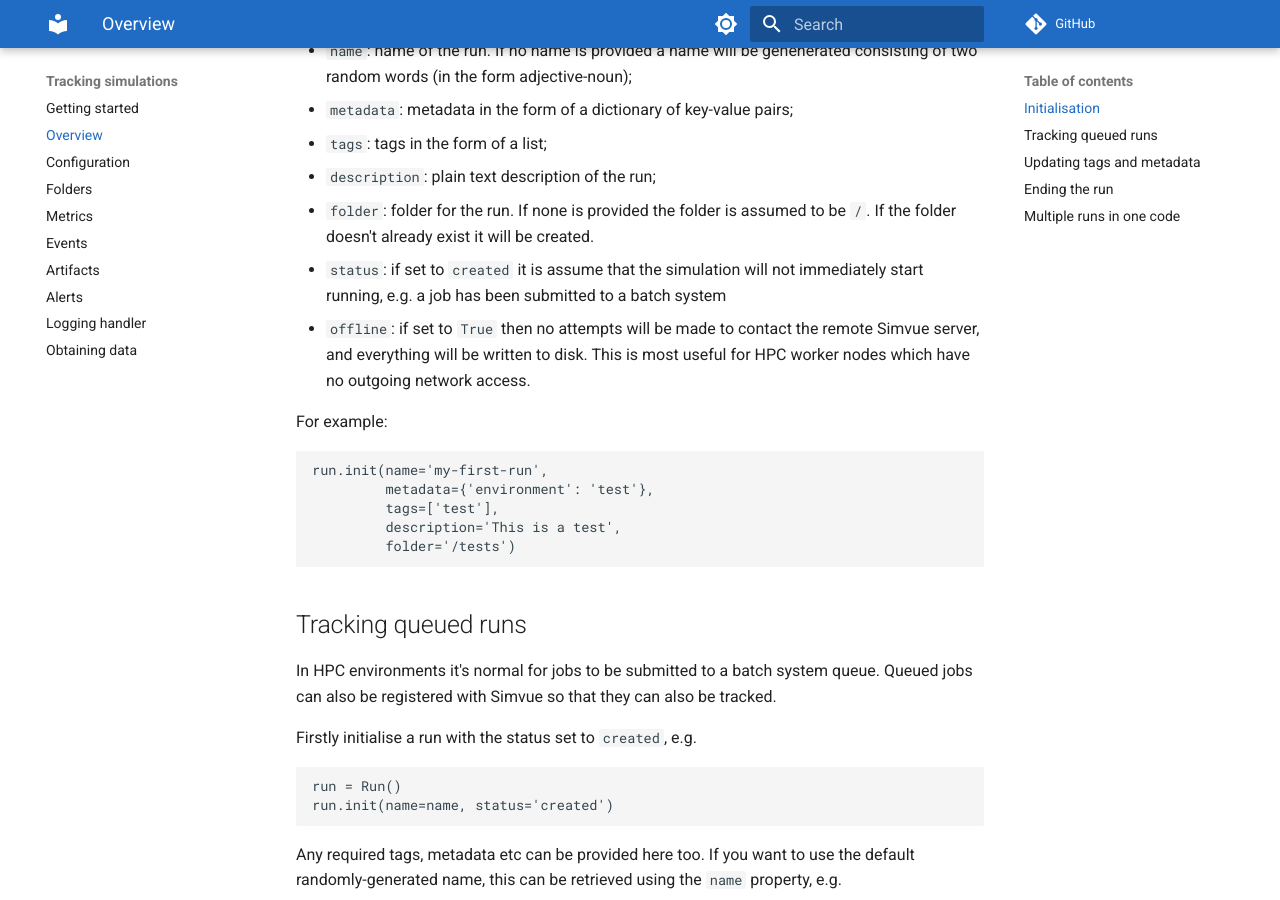
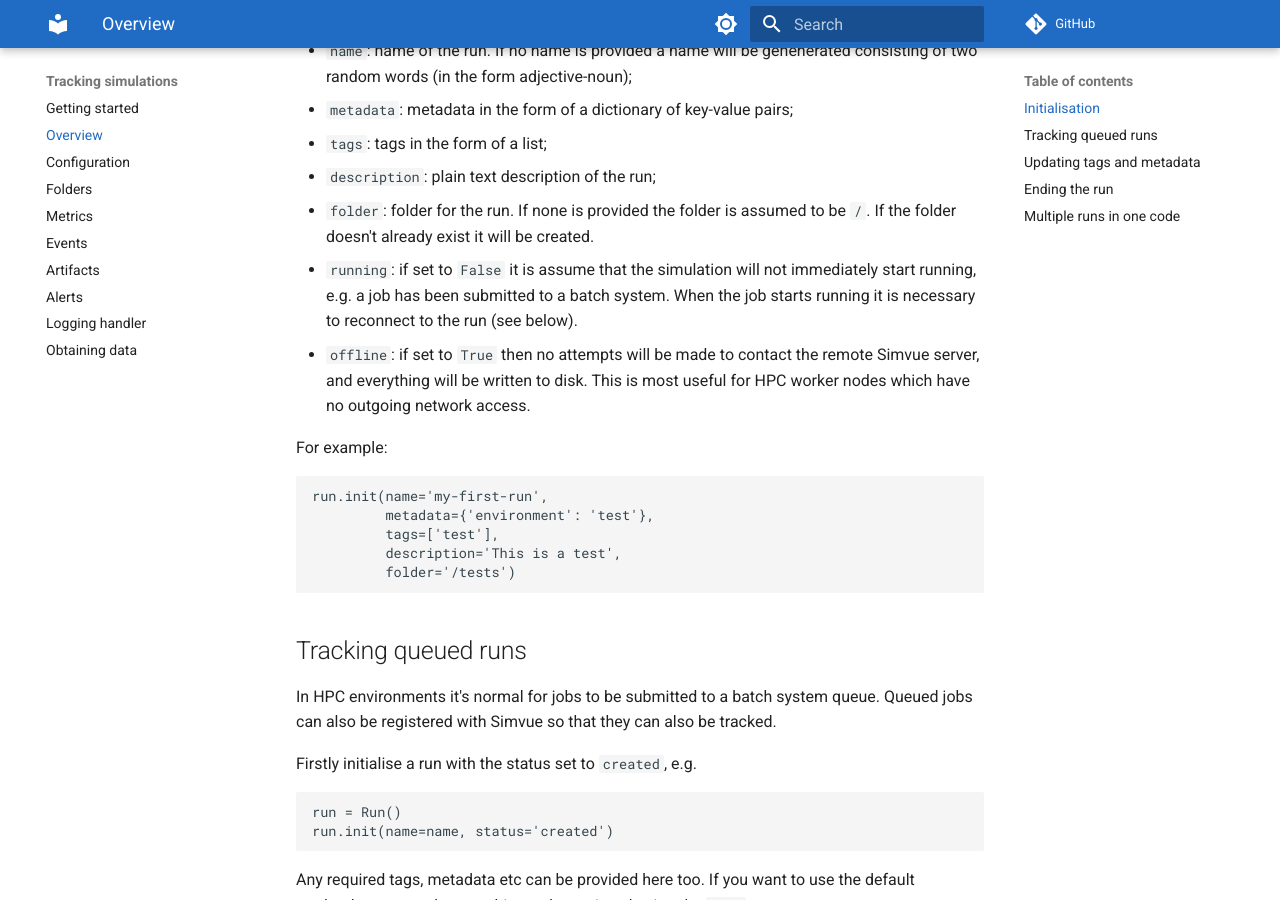
Before and after one commit to simvue-io/docs, an MkDocs documentation site: the page built from docs/python-client/overview.md, in a window 1280 px wide and 900 px high, scrolled down 503 px. Built offline with MkDocs 1.6.1 and Material for MkDocs 9.7.7, drawn with Linux system fonts in a browser that asks for light colours.

Commit message:
Update docs to reflect change from status='created' to running=False

```diff
--- a/docs/python-client/overview.md
+++ b/docs/python-client/overview.md
@@ -17,7 +17,7 @@ The `init` method needs to be called in order to create a run. The following can
  * `tags`: tags in the form of a list;
  * `description`: plain text description of the run;
  * `folder`: folder for the run. If none is provided the folder is assumed to be `/`. If the folder doesn't already exist it will be created.
- * `status`: if set to `created` it is assume that the simulation will not immediately start running, e.g. a job has been submitted to a batch system
+ * `running`: if set to `False` it is assume that the simulation will not immediately start running, e.g. a job has been submitted to a batch system. When the job starts running it is necessary to reconnect to the run (see below).
  * `offline`: if set to `True` then no attempts will be made to contact the remote Simvue server, and everything will be written to disk. This is most useful for HPC worker nodes which have no outgoing network access.
 
 For example:
```
